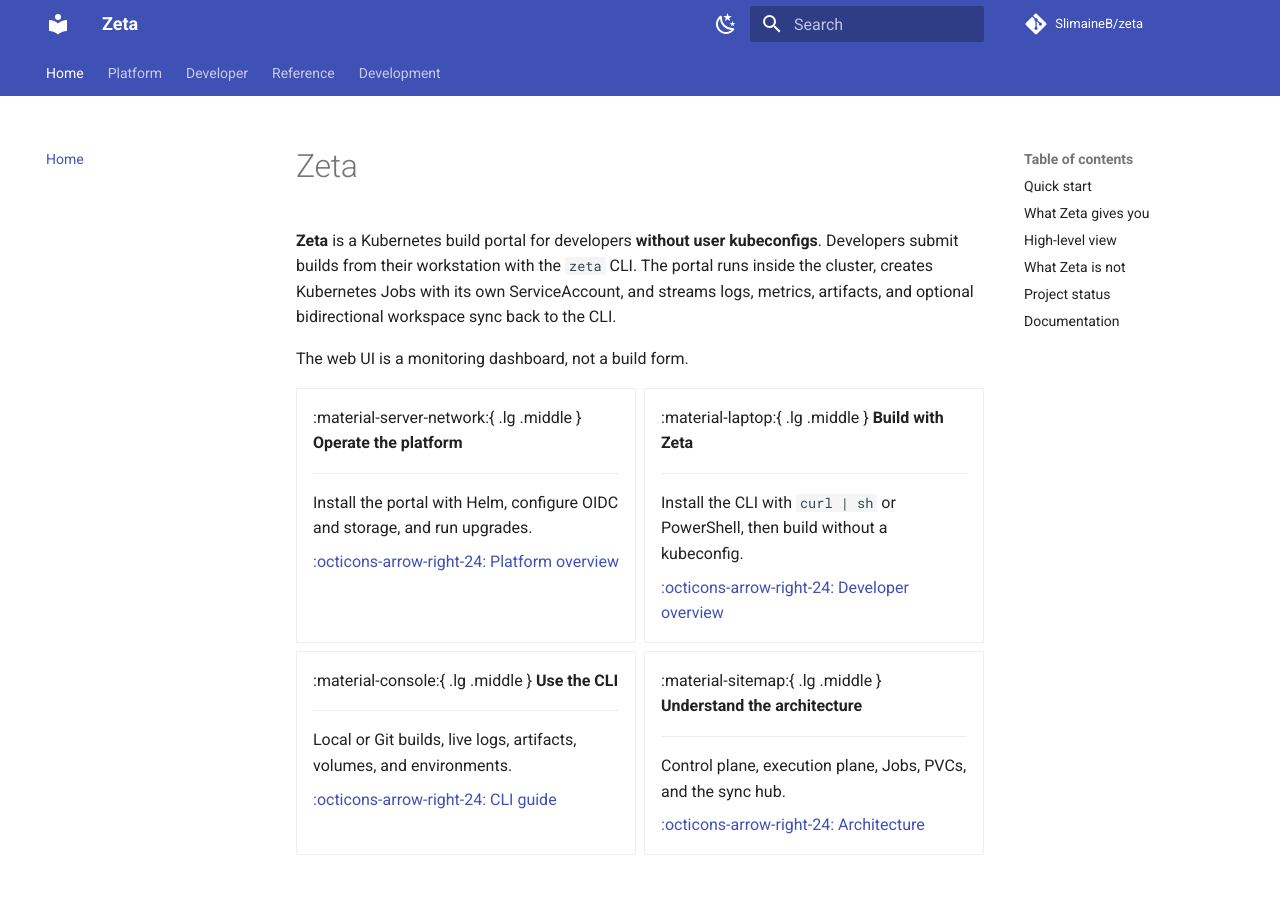
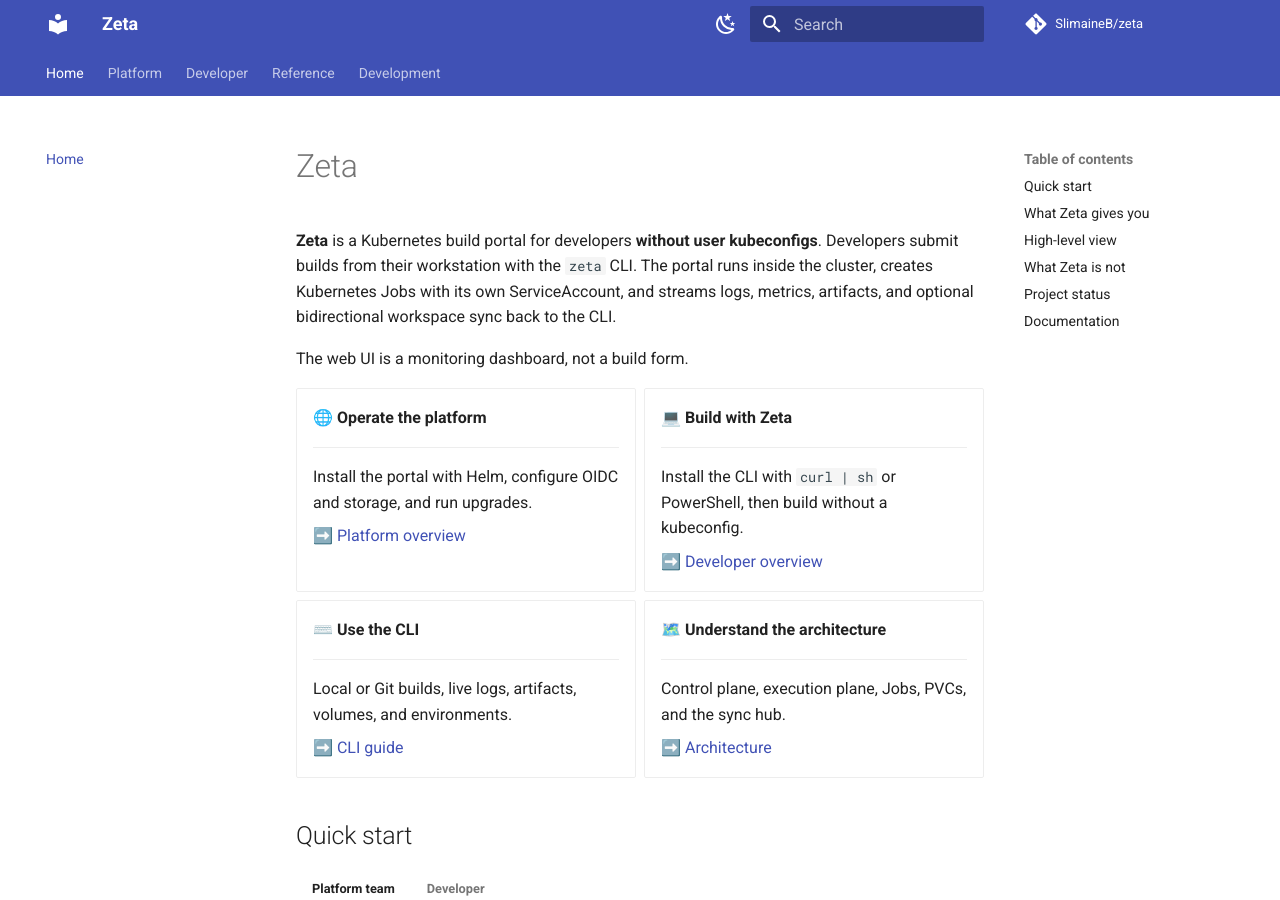
Before and after one commit to SlimaineB/zeta, an MkDocs documentation site: the page built from docs/index.md, in a window 1280 px wide and 900 px high. Built offline with MkDocs 1.6.1 and Material for MkDocs 9.7.7, drawn with Linux system fonts in a browser that asks for light colours; comment, search, counter and statistics services are not loaded.

Commit message:
Fix icon rendering on GitHub Pages

```diff
--- a/docs/index.md
+++ b/docs/index.md
@@ -10,37 +10,37 @@ The web UI is a monitoring dashboard, not a build form.
 
 <div class="grid cards" markdown>
 
--   :material-server-network:{ .lg .middle } **Operate the platform**
+-   🌐 **Operate the platform**
 
     ---
 
     Install the portal with Helm, configure OIDC and storage, and run upgrades.
 
-    [:octicons-arrow-right-24: Platform overview](platform/index.md)
+    [➡️ Platform overview](platform/index.md)
 
--   :material-laptop:{ .lg .middle } **Build with Zeta**
+-   💻 **Build with Zeta**
 
     ---
 
     Install the CLI with `curl | sh` or PowerShell, then build without a kubeconfig.
 
-    [:octicons-arrow-right-24: Developer overview](developer/index.md)
+    [➡️ Developer overview](developer/index.md)
 
--   :material-console:{ .lg .middle } **Use the CLI**
+-   ⌨️ **Use the CLI**
 
     ---
 
     Local or Git builds, live logs, artifacts, volumes, and environments.
 
-    [:octicons-arrow-right-24: CLI guide](user-guide/cli.md)
+    [➡️ CLI guide](user-guide/cli.md)
 
--   :material-sitemap:{ .lg .middle } **Understand the architecture**
+-   🗺️ **Understand the architecture**
 
     ---
 
     Control plane, execution plane, Jobs, PVCs, and the sync hub.
 
-    [:octicons-arrow-right-24: Architecture](reference/architecture.md)
+    [➡️ Architecture](reference/architecture.md)
 
 </div>
 
```
